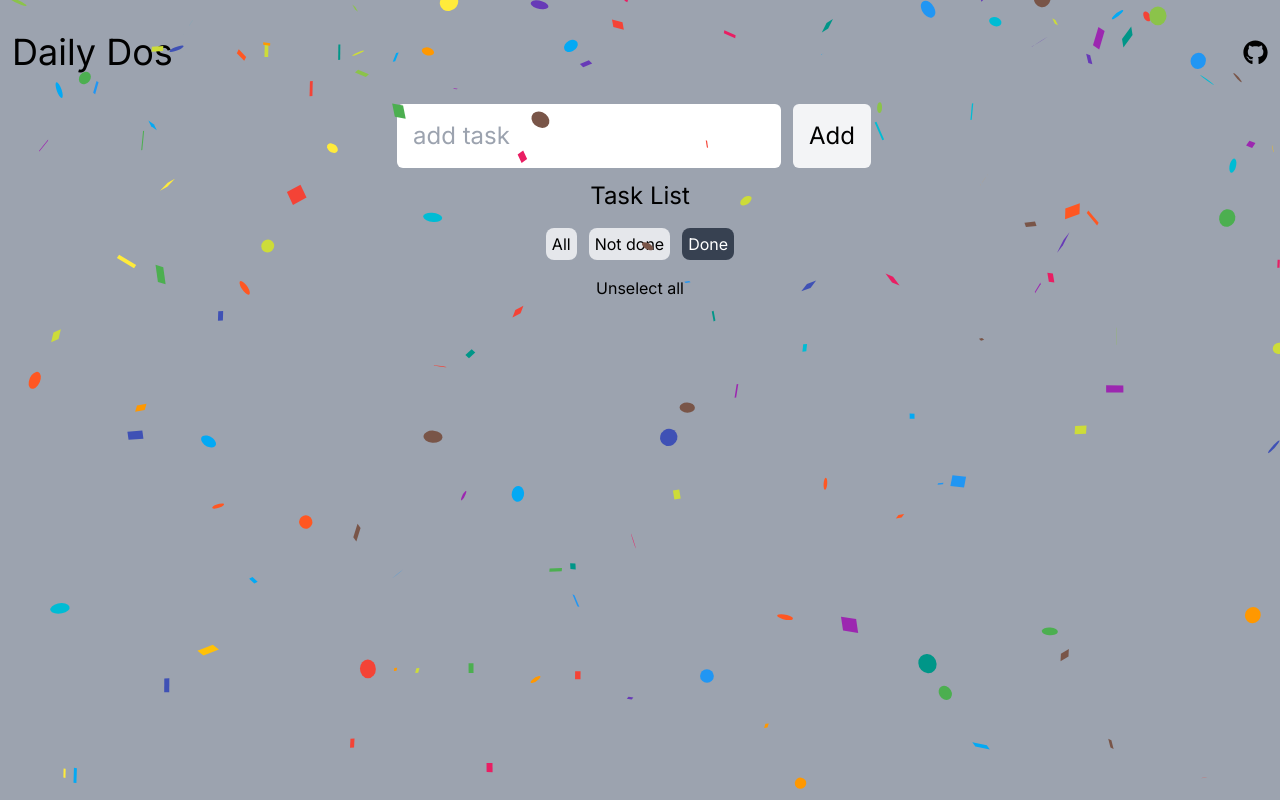
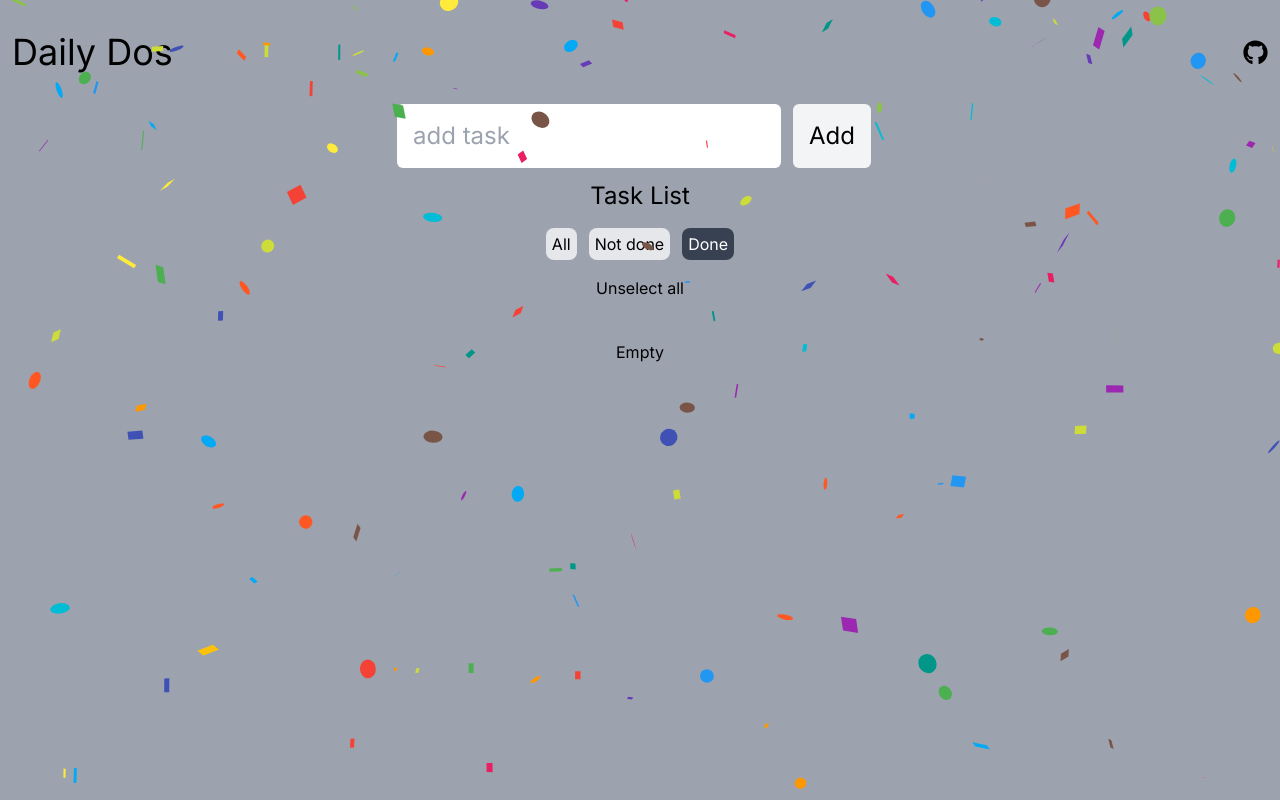
Before and after one commit to segunajibola/todos-daily, a Next.js app: page / in a window 1280 px wide. Both pictures are taken after a click on the element "Done". Built offline with nearby package versions, Linux system fonts and the light colour scheme.

Commit message:
addEmptyFeature

```diff
--- a/app/components/TaskLists.tsx
+++ b/app/components/TaskLists.tsx
@@ -70,8 +70,6 @@ const TaskList: React.FC = () => {
     const notDone = data.filter((task) => task.completed === false);
     checkNotDoneTask(notDone.length);
   }, []);
-
-
 
   const deleteTask = (id: number | string) => {
     setTaskList((prevTask) => {
@@ -148,9 +146,13 @@ const TaskList: React.FC = () => {
         </span>
       </div>
 
+      {/* if there are tasklist but notdone = 0,  */}
+
       <div>
         <span onClick={handleUnselect}>Unselect all</span>
       </div>
+
+      {getFilteredTasks().length === 0 && <div className="my-10">Empty</div>}
 
       <ul className="grid grid-cols-2 gap-2">
         {getFilteredTasks().map((task) => (
```
